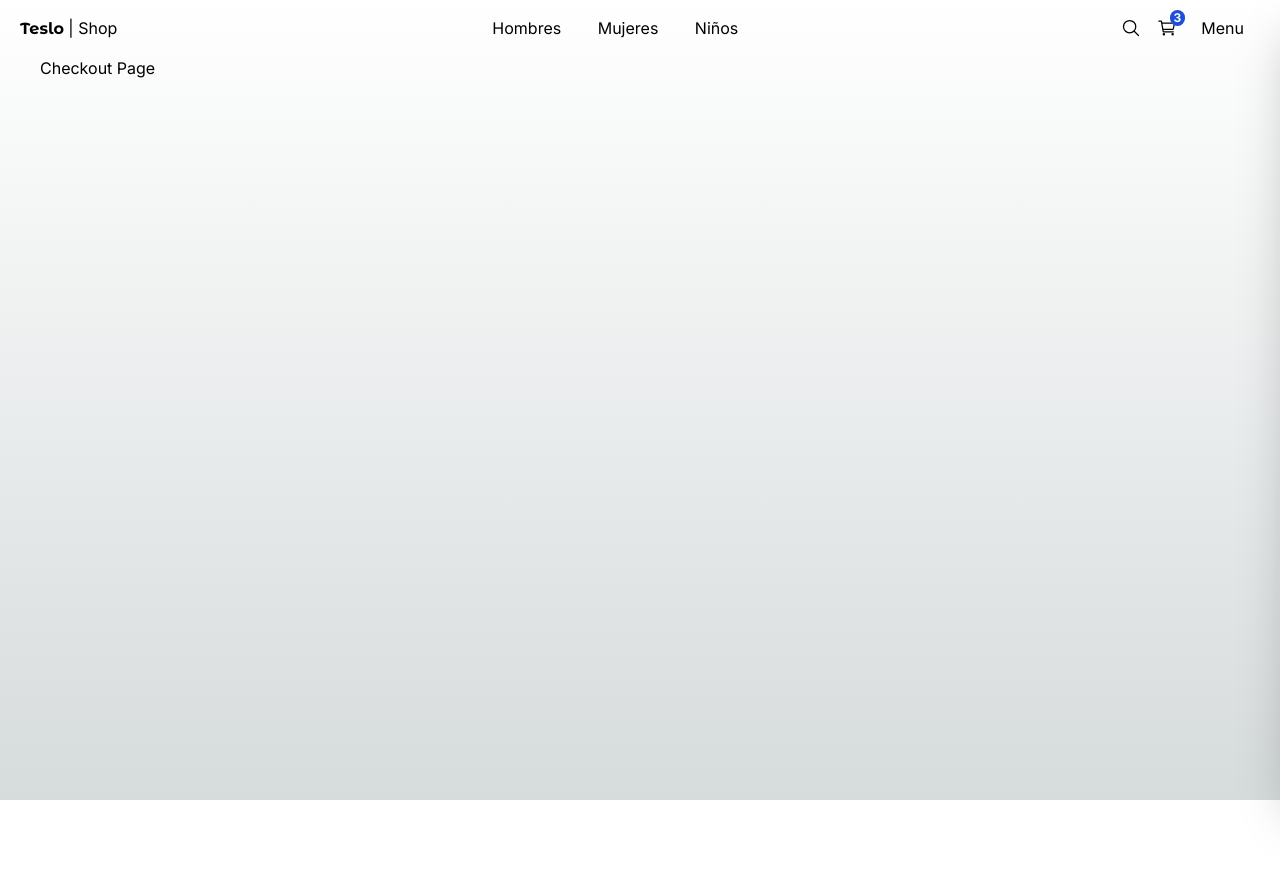
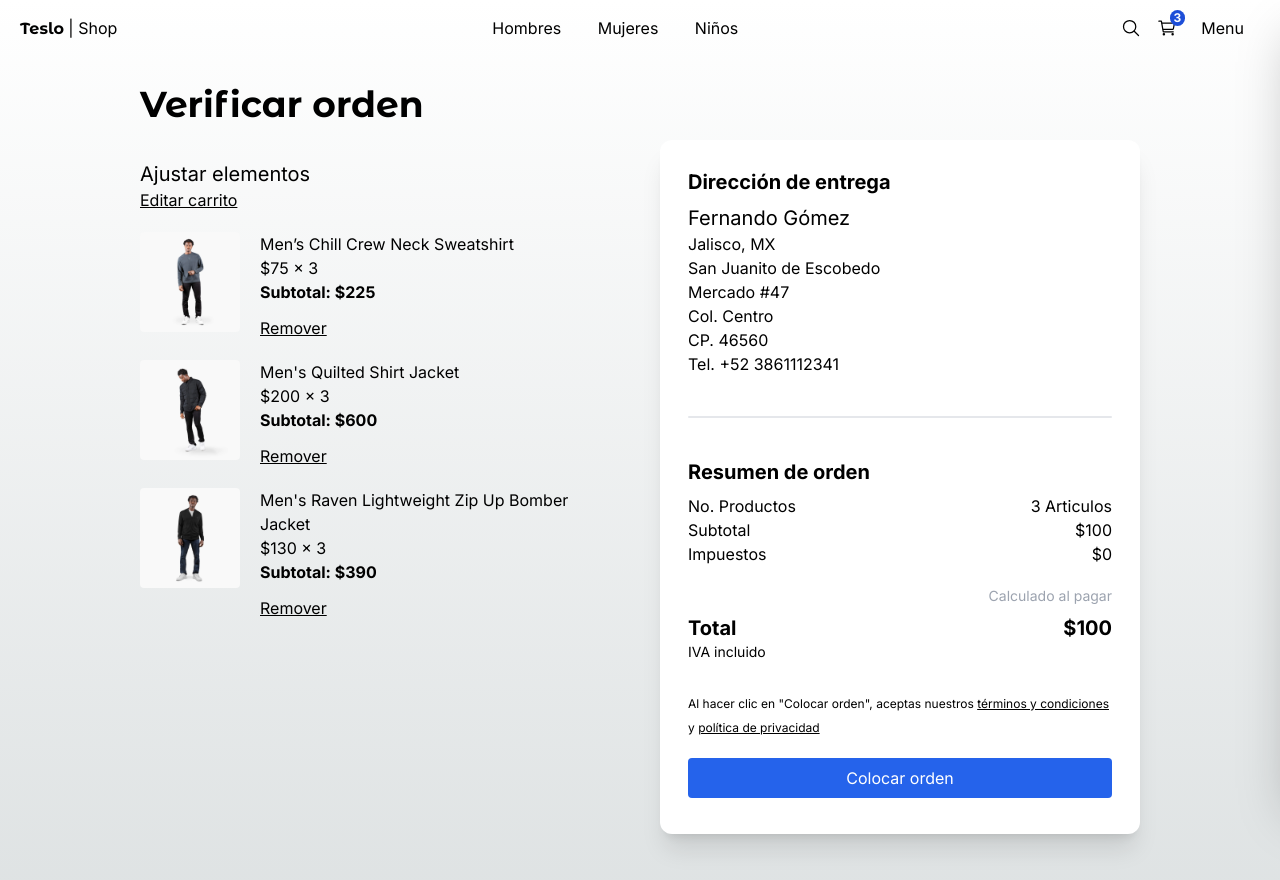
Before and after one commit to Gmsus4/teslo-shop, a Next.js app: page /checkout in a window 1280 px wide. Shown: the top 880 px of the page. Before the commit the page ends 800 px from the top, so only its background shows below. Built offline with nearby package versions, Linux system fonts and the light colour scheme.

Commit message:
Pantalla de verificacion de compra

```diff
--- a/src/app/(shop)/cart/page.tsx
+++ b/src/app/(shop)/cart/page.tsx
@@ -51,19 +51,25 @@
             </div>
             {/* Checkout - Resumen de la compra*/}
             <div className="bg-white rounded-xl shadow-xl p-7">
-              <h2 className="text-2xl mb-2">Resumen de orden</h2>
+              <h2 className="text-xl mb-2 font-bold">Resumen del pedido</h2>
               <div className="grid grid-cols-2">
                 <span>No. Productos</span>
                 <span className="text-right">3 Articulos</span>
 
-                <span>Subtotal</span>
-                <span className="text-right">$100</span>
+                <span>Impuestos</span>
+                <span className="text-right">$0</span>
 
-                <span>Impuestos (15%)</span>
-                <span className="text-right">$100</span>
+                {/* <span>Subtotal</span>
+                <span className="text-right">$100</span> */}
 
-                <span className="text-2xl mt-5">Total: (15%)</span>
-                <span className="text-right mt-5 text-2xl">$100</span>
+                <span className="mb-2 text-sm mt-5"></span>
+                <span className="text-right mb-2 mt-5 text-sm text-gray-400">Calculado al pagar</span>
+
+                <span className="text-xl font-bold mb-2">Subtotal</span>
+                <span className="text-right text-xl font-bold mb-2">$100</span>
+
+                <span className="mb-2 text-sm">IVA incluido</span>
+                <span className="text-right mb-2 text-sm"></span>
               </div>
               <div className="mt-5 mb-2 w-full">
                 <Link
--- a/src/app/(shop)/checkout/page.tsx
+++ b/src/app/(shop)/checkout/page.tsx
@@ -1,8 +1,109 @@
+import { QuantitySelector, Title } from "@/components";
+import { initialData } from "@/seed/seed";
+import Image from "next/image";
+import Link from "next/link";
+
+const productsInCart = [
+  initialData.products[0],
+  initialData.products[1],
+  initialData.products[2],
+]
 
 export default function() {
   return (
-    <div>
-      <h1>Checkout Page</h1>
+    <div className="flex justify-center items-center mb-72 px-10 sm:px-0">
+      <div className="flex flex-col w-[1000px]">
+        <Title title="Verificar orden"/>
+        <div className="grid grid-cols-1 sm:grid-cols-2 gap-10">
+            {/* Carrito */}
+            <div className="flex flex-col mt-5">
+              <span className="text-xl">Ajustar elementos</span>
+              <Link href="/cart" className="underline mb-5">
+                Editar carrito
+              </Link >
+
+            {/* Items */}
+            {
+              productsInCart.map(product => (
+                <div key={product.slug} className="flex mb-5">
+                    <Image
+                      src={`/products/${product.images[0]}`}
+                      width={100}
+                      height={100}
+                      style={{
+                        width: '100px',
+                        height: '100px'
+                      }}
+                      alt={product.title}
+                      className="mr-5 rounded"
+                    />
+                  <div>
+                    <p>{product.title}</p>
+                    <p>${product.price} x 3</p>
+                    <p className="font-bold">Subtotal: ${product.price * 3}</p>
+                    <button className="underline mt-3">
+                      Remover
+                    </button>
+                  </div>
+                </div>
+              ))
+            }
+            </div>
+            {/* Checkout - Resumen de la compra*/}
+            <div className="bg-white rounded-xl shadow-xl p-7">
+
+              <h2 className="text-xl mb-2 font-bold">Dirección de entrega</h2>
+
+              <div className="mb-10 ">
+                <p className="text-xl">Fernando Gómez</p>
+                <p>Jalisco, MX</p>
+                <p>San Juanito de Escobedo</p>
+                <p>Mercado #47</p>
+                <p>Col. Centro</p>
+                <p>CP. 46560</p>
+                <p>Tel. +52 3861112341</p>
+              </div>
+
+              {/* Divider */}
+              <div className="w-full h-0.5 rounded bg-gray-200 mb-10"/>
+
+              <h2 className="text-xl mb-2 font-bold">Resumen de orden</h2>
+
+              <div className="grid grid-cols-2">
+                <span>No. Productos</span>
+                <span className="text-right">3 Articulos</span>
+
+                <span>Subtotal</span>
+                <span className="text-right">$100</span>
+
+                <span>Impuestos</span>
+                <span className="text-right">$0</span>
+
+                <span className="mb-2 text-sm mt-5"></span>
+                <span className="text-right mb-2 mt-5 text-sm text-gray-400">Calculado al pagar</span>
+
+                <span className="text-xl font-bold">Total</span>
+                <span className="text-right text-xl font-bold">$100</span>
+
+                <span className="mb-2 text-sm">IVA incluido</span>
+                <span className="text-right mb-2 text-sm"></span>
+              </div>
+              <div className="mt-5 mb-2 w-full">
+                <p className="mb-5">
+                  {/* Disclaimer */ }
+                  <span className="text-xs">
+                    Al hacer clic en "Colocar orden", aceptas nuestros <a href="#" className="underline">términos y condiciones</a> y <a href="#" className="underline">política de privacidad</a>
+                  </span>
+                </p>
+                <Link
+                  className="flex btn-primary justify-center"
+                  href="/orders/123">
+                  Colocar orden
+                </Link>
+              </div>
+            </div>
+        </div>
+      </div>
     </div>
   );
 }
```
